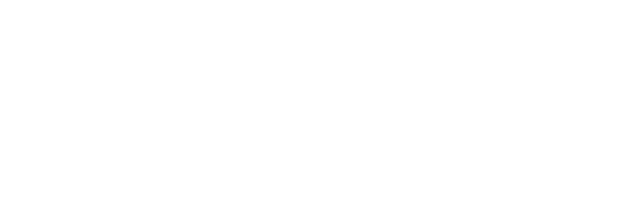
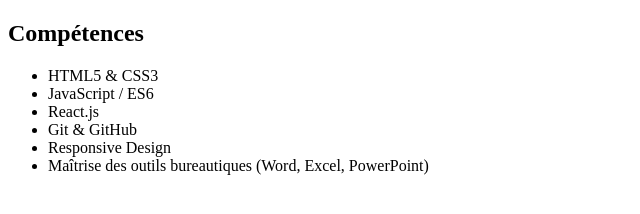
Before and after one commit to StevenAKP/mon-cv, a plain HTML site: page index.html in a window 1280 px wide. Shown: the whole page, without its empty margins (0-640 px from the left). Drawn offline with Linux system fonts and the light colour scheme.

Commit message:
mise en place de le section competences

```diff
--- a/index.html
+++ b/index.html
@@ -9,6 +9,16 @@
 </head>
 
 <body>
-
+    <section id="competences">
+        <h2>Compétences</h2>
+        <ul>
+            <li>HTML5 & CSS3</li>
+            <li>JavaScript / ES6</li>
+            <li>React.js</li>
+            <li>Git & GitHub</li>
+            <li>Responsive Design</li>
+            <li>Maîtrise des outils bureautiques (Word, Excel, PowerPoint)</li>
+        </ul>
+    </section>
 </body>
 </html>
```
